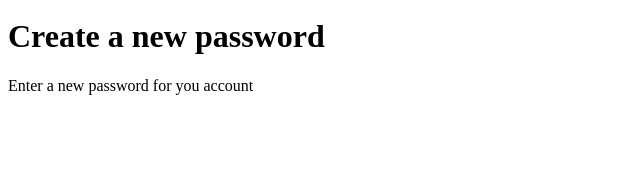
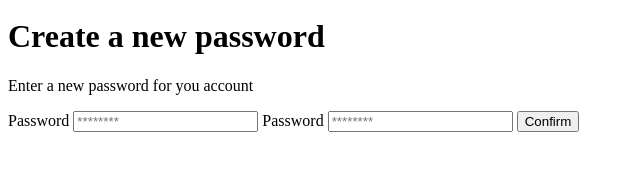
Before and after one commit to santiago-beeb/santiago-beeb.github.io, a plain HTML site: page clase1.html in a window 1280 px wide. Shown: the part 29-200 px from the top of the page, without its empty margins (0-640 px from the left). Drawn offline with Linux system fonts and the light colour scheme.

Commit message:
html completo crear contraseña

```diff
--- a/clase1.html
+++ b/clase1.html
@@ -5,6 +5,9 @@
     <meta http-equiv="X-UA-Compatible" content="IE=edge">
     <meta name="viewport" content="width=device-width, initial-scale=1.0">
     <title>Document</title>
+    <style>
+
+    </style>
 </head>
 <body>
     <div class="login">
@@ -14,6 +17,21 @@
             <h1 class="title">Create a new password</h1>
 
             <p class="subtitle">Enter a new password for you account</p>
+
+            <form action="POST" class="form">
+                <label for="password" class="label">
+                    Password
+                </label>
+                <input type="password" id="password"
+                placeholder="********" class="input input-password">
+                <label for="new-password" class="label">
+                    Password
+                </label>
+                <input type="password" id="new-password"
+                placeholder="********" class="input input-password">
+
+                <input type="submit" value="Confirm" class="primary-button" class="login-button">
+            </form>
         </div>
     </div>
 </body>
```
